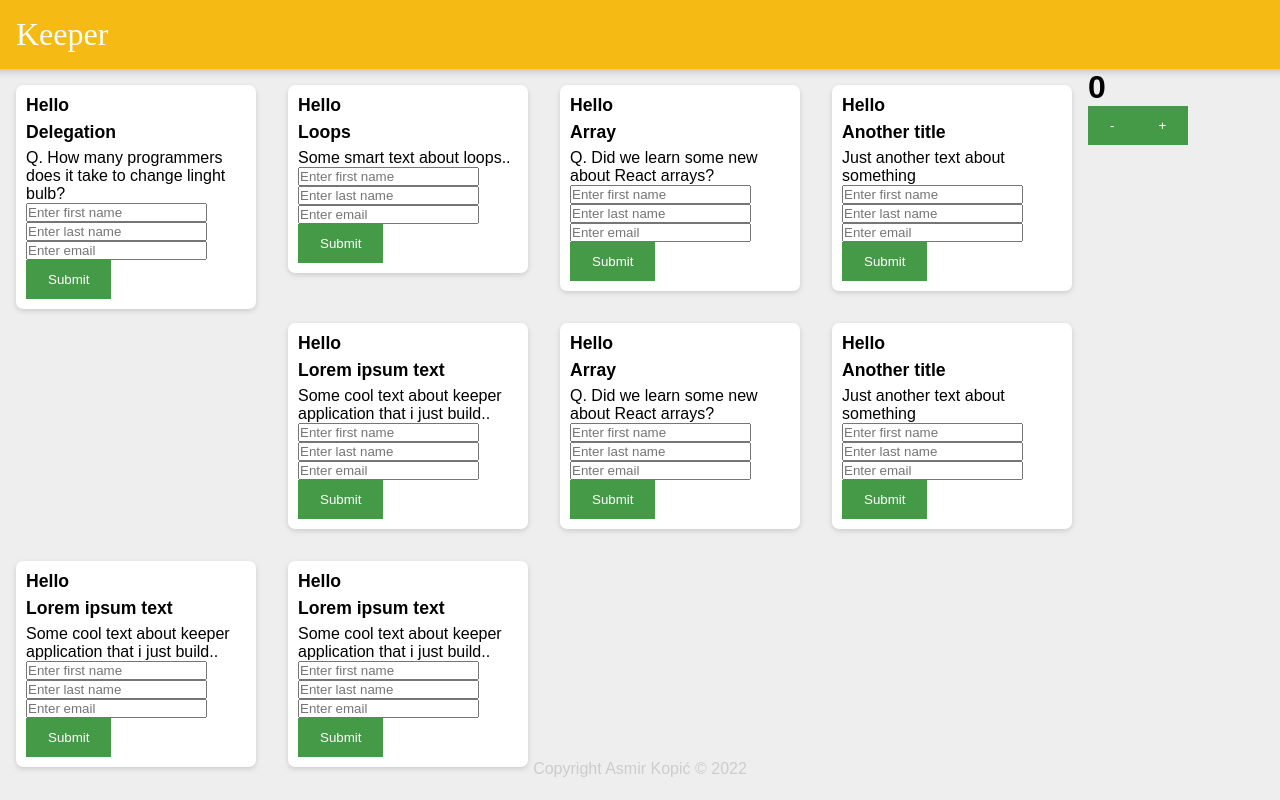
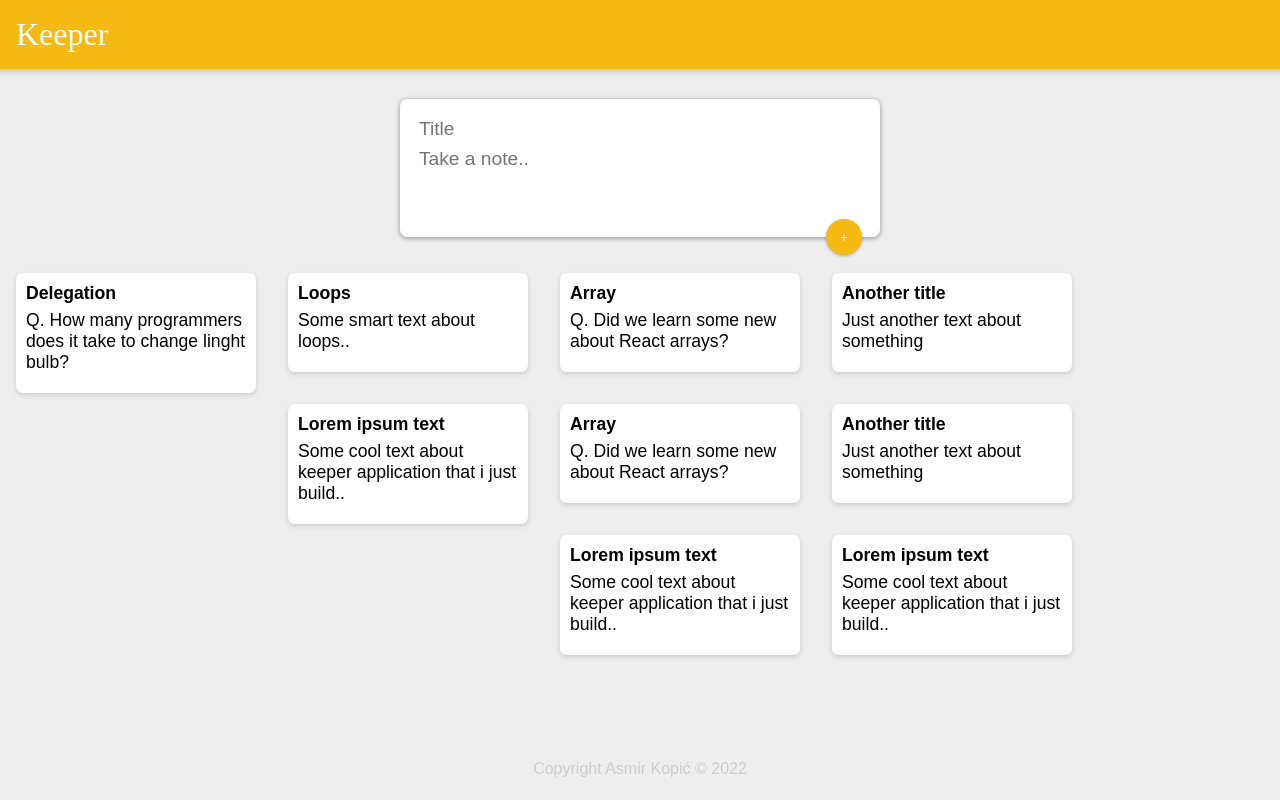
Before and after one commit to AsmirKopic/react-keeper-app, a React (Create React App) app: page / in a window 1280 px wide. Built offline with nearby package versions, Linux system fonts and the light colour scheme.

Commit message:
cleaned and add styles

```diff
--- a/public/styles.css
+++ b/public/styles.css
@@ -60,9 +60,68 @@
     word-wrap: break-word;
 }
 
-button {
-    background-color: #459a47;
-    color: white;
-    border: 2px solid #459a47; /* Green */
-    padding: 10px 20px;
+.note {
+    background: #fff;
+    border-radius: 7px;
+    box-shadow: 0 2px 5px #ccc;
+    padding: 10px;
+    width: 240px;
+    margin: 16px;
+    float: left;
   }
+  .note h1 {
+    font-size: 1.1em;
+    margin-bottom: 6px;
+  }
+  .note p {
+    font-size: 1.1em;
+    margin-bottom: 10px;
+    white-space: pre-wrap;
+    word-wrap: break-word;
+  }
+
+  .note button {
+    position: relative;
+    float: right;
+    margin-right: 10px;
+    color: #f5ba13;
+    border: none;
+    width: 36px;
+    height: 36px;
+    cursor: pointer;
+    outline: none;
+  }
+
+  form {
+    position: relative;
+    width: 480px;
+    margin: 30px auto 20px auto;
+    background: #fff;
+    padding: 15px;
+    border-radius: 7px;
+    box-shadow: 0 1px 5px rgb(138, 137, 137);
+  }
+  form input,
+  form textarea {
+    width: 100%;
+    border: none;
+    padding: 4px;
+    outline: none;
+    font-size: 1.2em;
+    font-family: inherit;
+    resize: none;
+  }
+  form button {
+    position: absolute;
+    right: 18px;
+    bottom: -18px;
+    background: #f5ba13;
+    color: #fff;
+    border: none;
+    border-radius: 50%;
+    width: 36px;
+    height: 36px;
+    box-shadow: 0 1px 3px rgba(0, 0, 0, 0.3);
+    cursor: pointer;
+    outline: none;
+  }
--- a/src/components/App.js
+++ b/src/components/App.js
@@ -3,46 +3,18 @@
 import Footer from "./Footer";
 import Note from "./Note";
 import notes from "../notes";
+import InputArea from "./InputArea";
 
 function App() {
-
-  //count const useState ==> Deconstructing
-  const [count, setCount] = useState(0);
-
-  // function to increase variable
-  function increase() {
-    setCount(count + 1)
-  }
-
-  function decrese() {
-    setCount(count - 1)
-  }
-
-  let time = new Date().toLocaleTimeString();
-  const [timeNow, setTimeNow] = useState(time);
-
-  function updateTime() {
-    let newTime = new Date().toLocaleTimeString();
-    setTimeNow(newTime);
-    console.log(newTime);
-  }
-
-  //setInterval(updateTime, 10000);
 
   return (
     <div>
       <Header />
+      <InputArea />
+
       {notes.map(note => (
         <Note key={note.key} title={note.title} content={note.content} />
       ))}
-
-
-      {/* Testing react hooks */}
-      <div>
-        <h1>{count}</h1>
-        <button onClick={decrese}>-</button>
-        <button onClick={increase}>+</button>
-      </div>
 
       <Footer />
 
--- /dev/null
+++ b/src/components/InputArea.jsx
@@ -0,0 +1,16 @@
+import React, { useState } from 'react'
+
+export default function InputArea() {
+
+    return (
+
+        <div>
+            <form>
+                <input name="title" placeholder='Title'/>
+                <textarea name='content' placeholder='Take a note..' rows={3} />
+                <button>+</button>
+            </form>
+
+        </div>
+    )
+}
--- a/src/components/Note.jsx
+++ b/src/components/Note.jsx
@@ -4,60 +4,10 @@
 
 export default function Note(props) {
 
-  const [isMouseOver, setIsMouseOver] = useState(false);
-  const [contact, setContact] = useState({
-    fName: "",
-    lName: "",
-    email: ""
-  })
-
-  function handleMouseOver() {
-    setIsMouseOver(true)
-  }
-
-  function handleMouseOut(){
-    setIsMouseOver(false)
-  }
-
-  function handleChange(event) {
-
-    const value = event.target.value;
-    const name = event.target.name;
-
-    setContact({
-      ...contact,
-      [name]: value
-    });
-
-  }
-
-
-  // function handleChange(evt: any) {
-  //   const value =
-  //     evt.target.type === "checkbox" ? evt.target.checked : evt.target.value;
-  //   setState({
-  //     ...state,
-  //     [evt.target.name]: value
-  //   });
-  // }
-
-
-
-
-
   return (
     <div className='note'>
-        <h1>Hello {contact.fName} {contact.lName}</h1>
-        <h3>{contact.email}</h3>
         <h1>{props.title}</h1>
         <p>{props.content}</p>
-        <input onChange={handleChange} type="text" placeholder="Enter first name" name="fName" />
-        <input onChange={handleChange} type="text" placeholder="Enter last name" name='lName' />
-        <input onChange={handleChange} type="text" placeholder="Enter email" name='email' />
-
-
-
-        <button style={{backgroundColor: isMouseOver ? "green" : "#459a47"}} onMouseEnter={handleMouseOver} onMouseOut={handleMouseOut}>Submit</button>
     </div>
   )
 }
```
